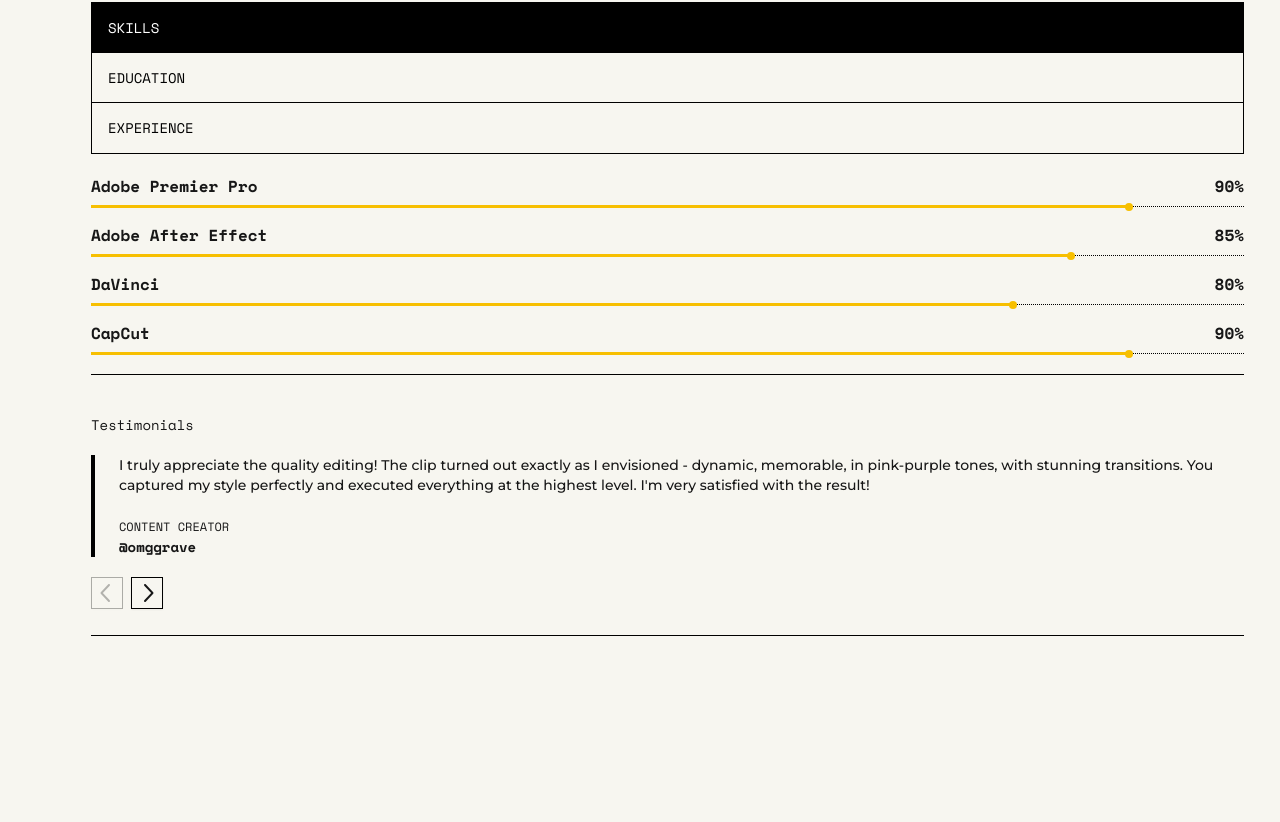
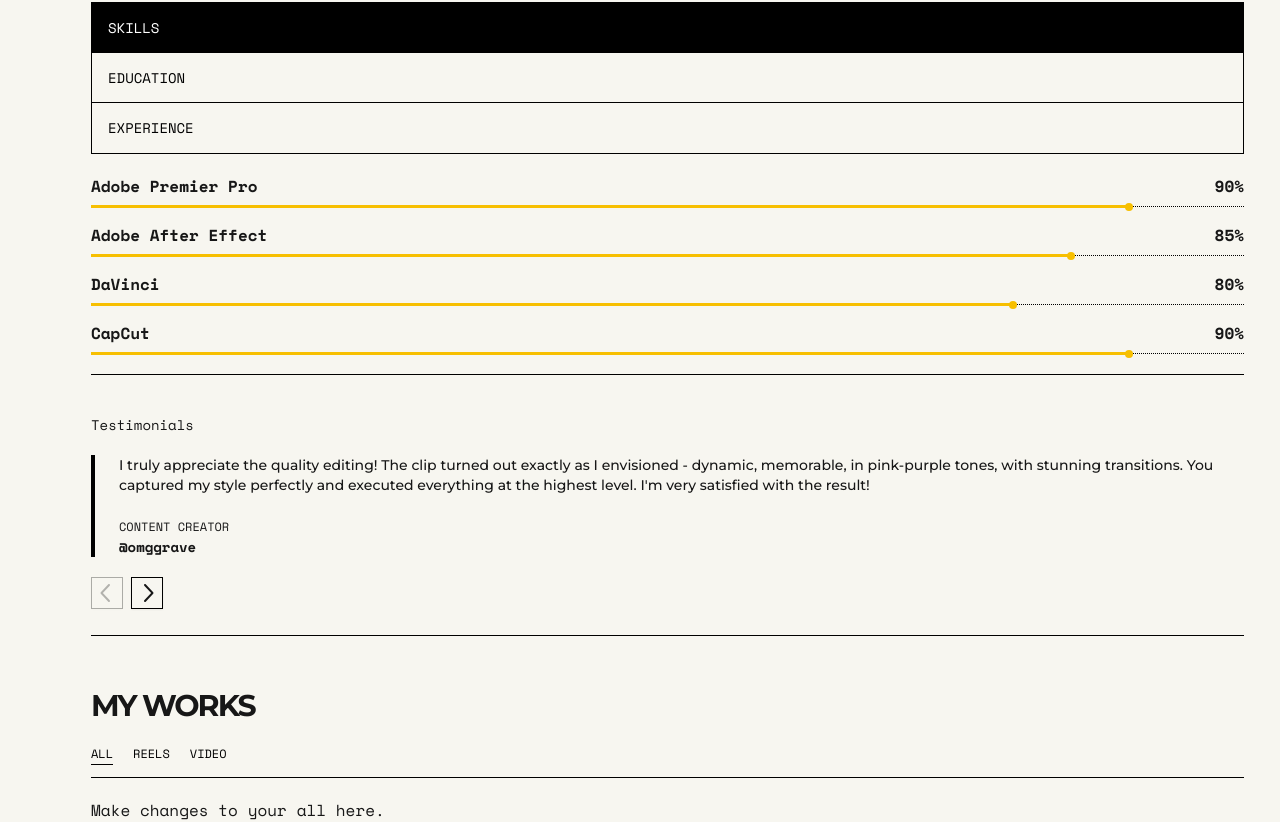
Before and after one commit to kastastin/yantar-portfolio, a Next.js app: page / in a window 1280 px wide. Shown: the part 2393-3215 px from the top of the page. Before the commit the page ends 3069 px from the top, so only its background shows below. Built offline with nearby package versions, Linux system fonts and the light colour scheme.

Commit message:
add 2 Tabs variants

```diff
--- a/app/globals.css
+++ b/app/globals.css
@@ -92,6 +92,10 @@
     @apply flex justify-center items-center;
   }
 
+  .h2-title {
+    @apply mt-14 font-montserrat text-3xl font-bold uppercase leading-7 tracking-[-2px];
+  }
+
   .transition-all-03 {
     transition: all 0.3s ease-in;
   }
--- a/app/page.js
+++ b/app/page.js
@@ -1,11 +1,13 @@
 import HeroSection from "@/components/sections/HeroSection";
 import AboutSection from "@/components/sections/AboutSection";
+import PortfolioSection from "@/components/sections/PortfolioSection";
 
 const Home = () => {
   return (
     <>
       <HeroSection />
       <AboutSection />
+      <PortfolioSection />
     </>
   );
 };
--- a/components/CustomList.jsx
+++ b/components/lists/AboutList.jsx
@@ -1,4 +1,4 @@
-const CustomList = ({ data }) => {
+const AboutList = ({ data }) => {
   return (
     <>
       {data.map((item, index) => (
@@ -22,4 +22,4 @@
   );
 };
 
-export default CustomList;
+export default AboutList;
--- /dev/null
+++ b/components/lists/WorksList.jsx
@@ -0,0 +1,14 @@
+const WorksList = ({data}) => {
+  return (
+    // <>
+    //   {data.map((item) => (
+    //     <div key={item.type}>
+    //     ...
+    //     </div>
+    //   ))}
+    // </>
+    <div></div>
+  );
+};
+
+export default WorksList;
--- a/components/sections/AboutSection.jsx
+++ b/components/sections/AboutSection.jsx
@@ -3,16 +3,14 @@
 import Divider from "@/components/Divider";
 import { education, experience } from "@/constants";
 import SkillsBlock from "@/components/SkillsBlock";
-import CustomList from "@/components/CustomList";
+import AboutList from "@/components/lists/AboutList";
 import Testimonials from "@/components/Testimonials";
 import { Tabs, TabsList, TabsTrigger, TabsContent } from "@/components/ui/tabs";
 
 const AboutSection = () => {
   return (
     <section>
-      <h2 className="mt-14 font-montserrat text-3xl font-bold uppercase leading-7 tracking-[-2px]">
-        About me
-      </h2>
+      <h2 className="h2-title">About me</h2>
 
       <Divider marginStyle="my-5" />
 
@@ -60,7 +58,7 @@
       <Divider marginStyle="mt-5 mb-10" />
 
       <Tabs defaultValue="skills" className="w-full">
-        <TabsList>
+        <TabsList variant="about">
           <TabsTrigger value="skills">Skills</TabsTrigger>
           <TabsTrigger value="education">Education</TabsTrigger>
           <TabsTrigger value="experience">Experience</TabsTrigger>
@@ -71,11 +69,11 @@
         </TabsContent>
 
         <TabsContent value="education">
-          <CustomList data={education} />
+          <AboutList data={education} />
         </TabsContent>
 
         <TabsContent value="experience">
-          <CustomList data={experience} />
+          <AboutList data={experience} />
         </TabsContent>
       </Tabs>
 
--- /dev/null
+++ b/components/sections/PortfolioSection.jsx
@@ -0,0 +1,25 @@
+import { Tabs, TabsList, TabsTrigger, TabsContent } from "@/components/ui/tabs";
+
+const PortfolioSection = () => {
+  return (
+    <section>
+      <h2 className="h2-title">My works</h2>
+
+      <Tabs defaultValue="all" className="mt-5 w-full">
+        <TabsList variant="works">
+          <TabsTrigger value="all">all</TabsTrigger>
+          <TabsTrigger value="reels">reels</TabsTrigger>
+          <TabsTrigger value="video">video</TabsTrigger>
+        </TabsList>
+
+        <TabsContent value="all">Make changes to your all here.</TabsContent>
+
+        <TabsContent value="reels">Change your reels here.</TabsContent>
+
+        <TabsContent value="video">Change your video here.</TabsContent>
+      </Tabs>
+    </section>
+  );
+};
+
+export default PortfolioSection;
--- a/components/ui/tabs.jsx
+++ b/components/ui/tabs.jsx
@@ -5,39 +5,62 @@
 
 import { cn } from "@/lib/utils";
 
+const TabsVariantContext = React.createContext("about");
+
 const Tabs = TabsPrimitive.Root;
 
-const TabsList = React.forwardRef(({ className, ...props }, ref) => (
+const TabsList = React.forwardRef(
+  ({ className, variant = "about", ...props }, ref) => {
+    const baseStyles = "inline-flex text-black w-full border-black";
+
+    const variants = {
+      about: "border flex-col",
+      works: "border-b pb-3 gap-x-5",
+    };
+
+    return (
+      <TabsVariantContext.Provider value={variant}>
         <TabsPrimitive.List
           ref={ref}
-    className={cn(
-      "inline-flex min-h-[50px] border border-black flex-col items-center justify-center bg-transparent text-black w-full",
-      className
-    )}
+          className={cn(baseStyles, variants[variant], className)}
           {...props}
         />
-));
+      </TabsVariantContext.Provider>
+    );
+  }
+);
 TabsList.displayName = TabsPrimitive.List.displayName;
 
-const TabsTrigger = React.forwardRef(({ className, ...props }, ref) => (
+const TabsTrigger = React.forwardRef(
+  ({ className, variant, ...props }, ref) => {
+    const contextVariant = React.useContext(TabsVariantContext);
+    const appliedVariant = variant || contextVariant;
+
+    const baseStyles =
+      "inline-flex focus-visible:outline-none disabled:pointer-events-none disabled:opacity-50 uppercase font-medium border-b";
+
+    const variants = {
+      about:
+        "px-4 items-center h-[50px] w-full text-sm last:border-b-0 data-[state=active]:bg-black data-[state=active]:text-white border-black transition-all-03",
+      works:
+        "text-xs data-[state=active]:pb-0.5 data-[state=active]:border-black border-transparent",
+    };
+
+    return (
       <TabsPrimitive.Trigger
         ref={ref}
-    className={cn(
-      "inline-flex border-b px-4 border-black items-center justify-start whitespace-nowrap h-[50px] w-full text-sm font-medium transition-all-03 focus-visible:outline-none disabled:pointer-events-none disabled:opacity-50 data-[state=active]:bg-black data-[state=active]:text-white last:border-b-0 uppercase",
-      className
-    )}
+        className={cn(baseStyles, variants[appliedVariant], className)}
         {...props}
       />
-));
+    );
+  }
+);
 TabsTrigger.displayName = TabsPrimitive.Trigger.displayName;
 
 const TabsContent = React.forwardRef(({ className, ...props }, ref) => (
   <TabsPrimitive.Content
     ref={ref}
-    className={cn(
-      "mt-5 focus-visible:outline-none",
-      className
-    )}
+    className={cn("mt-5 focus-visible:outline-none", className)}
     {...props}
   />
 ));
--- a/constants/index.js
+++ b/constants/index.js
@@ -88,3 +88,9 @@
     text: "I appreciate your quick and high-quality help with the videos that our editors couldn’t finish. You jumped right into the work and executed everything at the highest level. The videos were in various formats and fully met our requirements.",
   },
 ];
+
+export const works = [
+  {
+
+  }
+]
```
Lines whose indentation alone changed are shown as unchanged.
